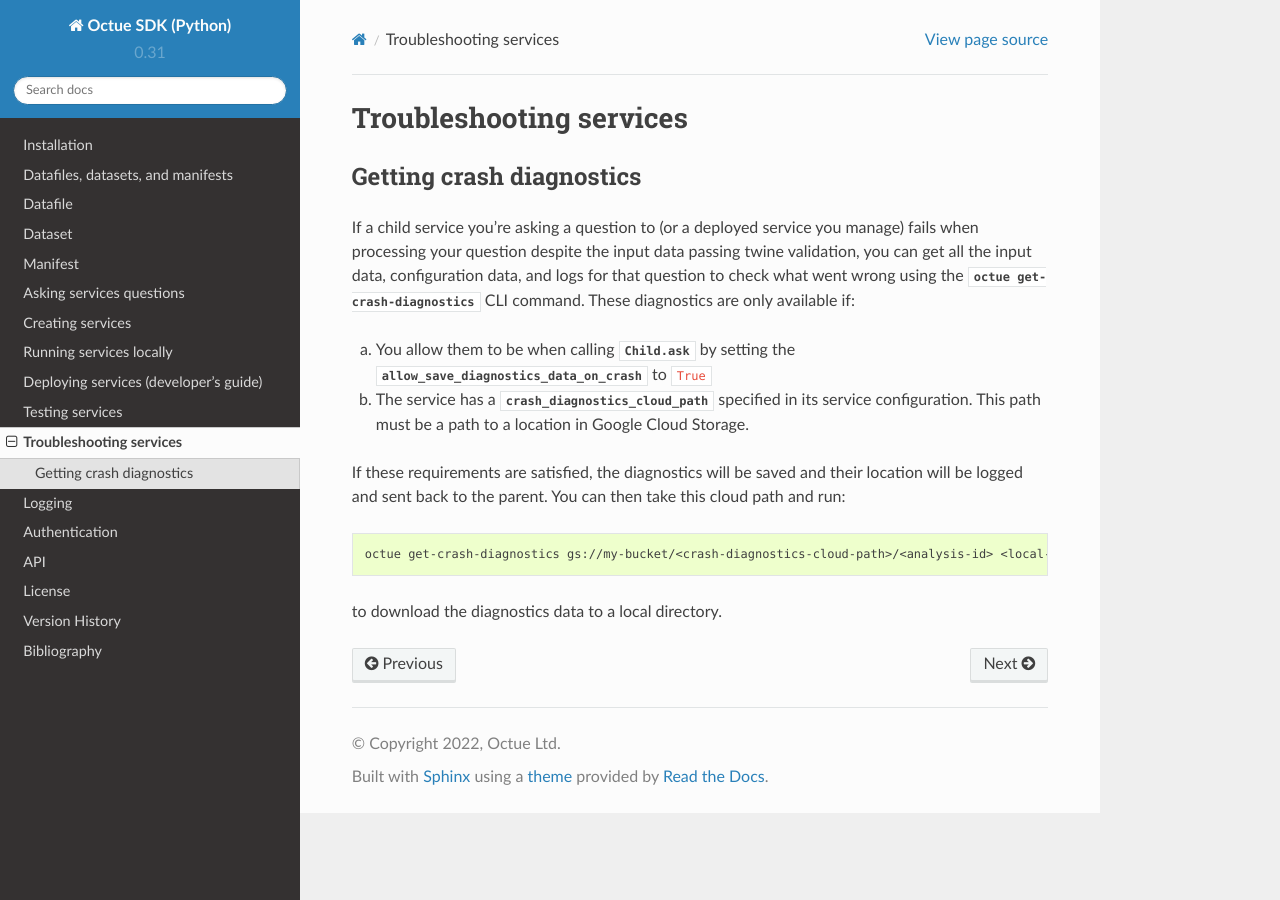
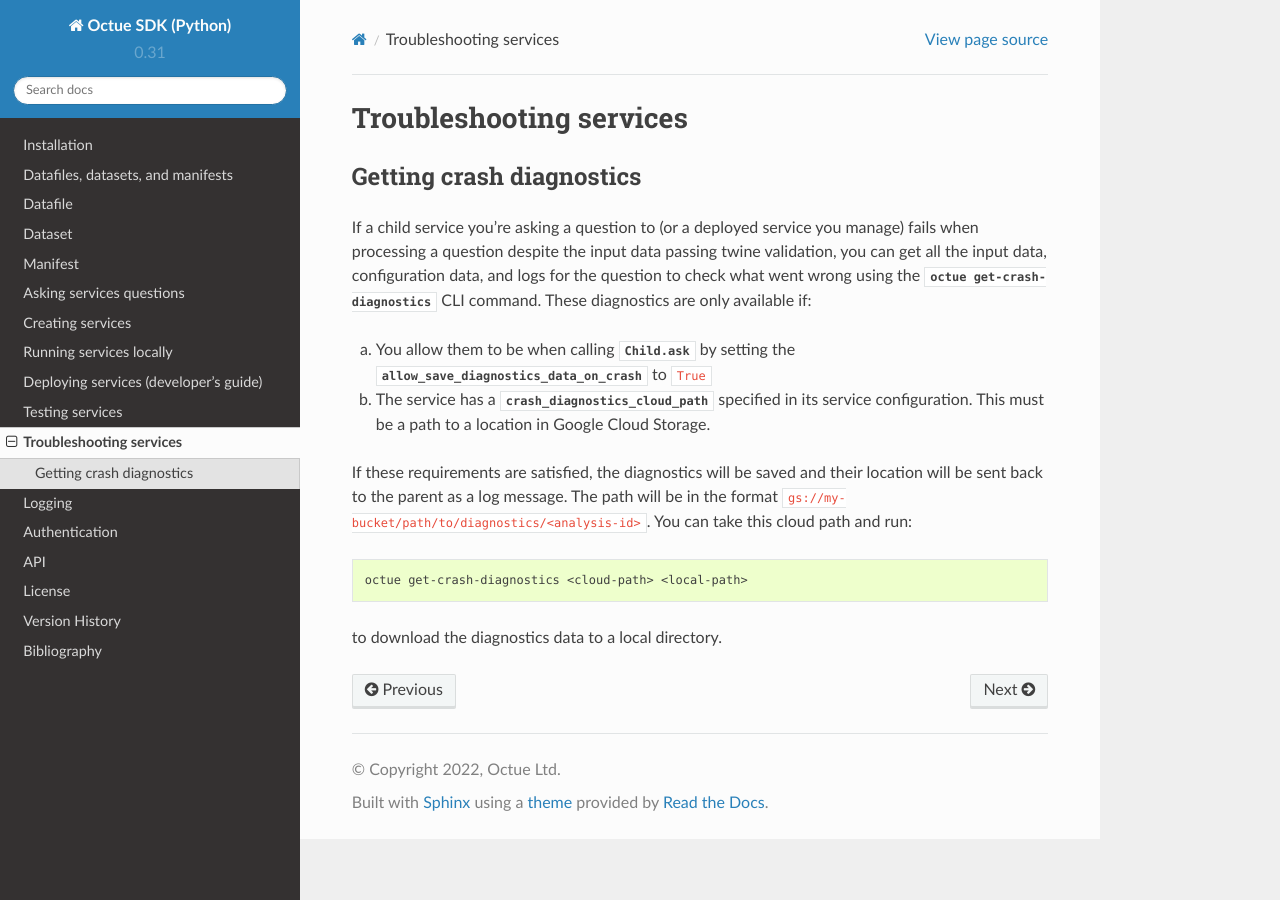
Before and after one commit to octue/octue-sdk-python, a Sphinx documentation site: the page built from docs/source/troubleshooting_services.rst, in a window 1280 px wide. Built offline with Sphinx 7.4.7 and the Read the Docs theme 2.0.0, drawn with Linux system fonts in a browser that asks for light colours.

Commit message:
DOC: Improve service troubleshooting doc
skipci

```diff
--- a/docs/source/troubleshooting_services.rst
+++ b/docs/source/troubleshooting_services.rst
@@ -4,21 +4,22 @@ Troubleshooting services
 
 Getting crash diagnostics
 =========================
-If a child service you're asking a question to (or a deployed service you manage) fails when processing your question
-despite the input data passing twine validation, you can get all the input data, configuration data, and logs for that
+If a child service you're asking a question to (or a deployed service you manage) fails when processing a question
+despite the input data passing twine validation, you can get all the input data, configuration data, and logs for the
 question to check what went wrong using the :mod:`octue get-crash-diagnostics` CLI command. These diagnostics are only
 available if:
 
 a) You allow them to be when calling :mod:`Child.ask <octue.resources.child.Child.ask>` by setting the
    :mod:`allow_save_diagnostics_data_on_crash` to ``True``
-b) The service has a :mod:`crash_diagnostics_cloud_path` specified in its service configuration. This path must be a
-   path to a location in Google Cloud Storage.
+b) The service has a :mod:`crash_diagnostics_cloud_path` specified in its service configuration. This must be a path
+   to a location in Google Cloud Storage.
 
-If these requirements are satisfied, the diagnostics will be saved and their location will be logged and sent back to
-the parent. You can then take this cloud path and run:
+If these requirements are satisfied, the diagnostics will be saved and their location will be sent back to the parent
+as a log message. The path will be in the format ``gs://my-bucket/path/to/diagnostics/<analysis-id>``. You
+can take this cloud path and run:
 
 .. code-block:: shell
 
-    octue get-crash-diagnostics gs://my-bucket/<crash-diagnostics-cloud-path>/<analysis-id> <local-path>
+    octue get-crash-diagnostics <cloud-path> <local-path>
 
 to download the diagnostics data to a local directory.
```
